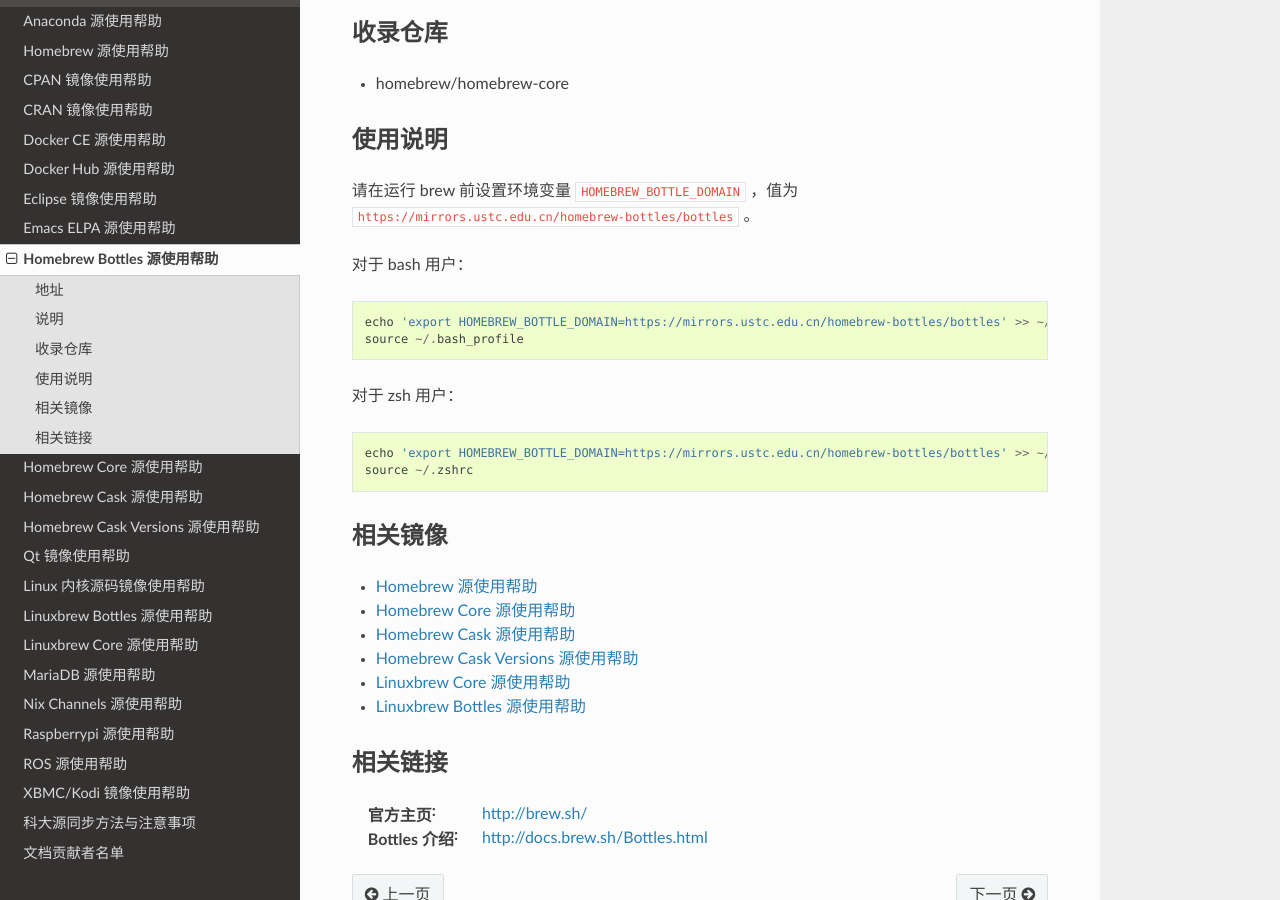
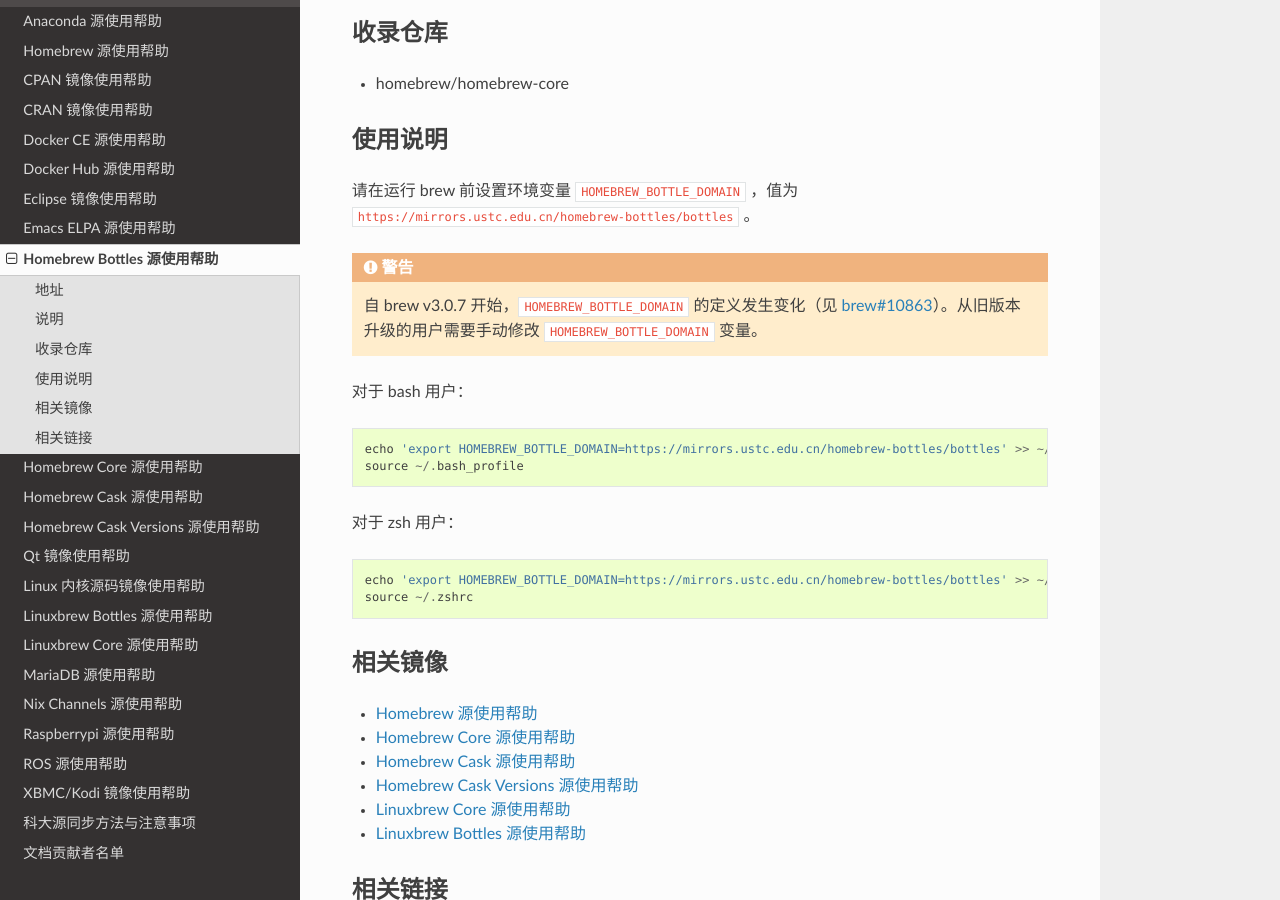
Before and after one commit to ustclug/mirrorhelp, a Sphinx documentation site: the page built from source/homebrew-bottles.rst, in a window 1280 px wide and 900 px high, scrolled down 369 px. Built offline with Sphinx 7.4.7 and the Read the Docs theme 2.0.0, drawn with Linux system fonts in a browser that asks for light colours; pages that are not in the unit, such as notebooks, are missing from menus.

Commit message:
Add info about brew v3.0.7 update

```diff
--- a/source/homebrew-bottles.rst
+++ b/source/homebrew-bottles.rst
@@ -21,6 +21,9 @@
 ========
 
 请在运行 brew 前设置环境变量 ``HOMEBREW_BOTTLE_DOMAIN`` ，值为 ``https://mirrors.ustc.edu.cn/homebrew-bottles/bottles`` 。
+
+.. warning::
+    自 brew v3.0.7 开始，``HOMEBREW_BOTTLE_DOMAIN`` 的定义发生变化（见 `brew#10863 <https://github.com/Homebrew/brew/pull/10863>`_）。从旧版本升级的用户需要手动修改 ``HOMEBREW_BOTTLE_DOMAIN`` 变量。
 
 对于 bash 用户：
 
--- a/source/linuxbrew-bottles.rst
+++ b/source/linuxbrew-bottles.rst
@@ -21,6 +21,9 @@
 ========
 
 请在运行 brew 前设置环境变量 ``HOMEBREW_BOTTLE_DOMAIN`` ，值为 ``https://mirrors.ustc.edu.cn/linuxbrew-bottles/bottles`` 。
+
+.. warning::
+    自 brew v3.0.7 开始，``HOMEBREW_BOTTLE_DOMAIN`` 的定义发生变化（见 `brew#10863 <https://github.com/Homebrew/brew/pull/10863>`_）。从旧版本升级的用户需要手动修改 ``HOMEBREW_BOTTLE_DOMAIN`` 变量。
 
 对于 bash 用户：
 
```
